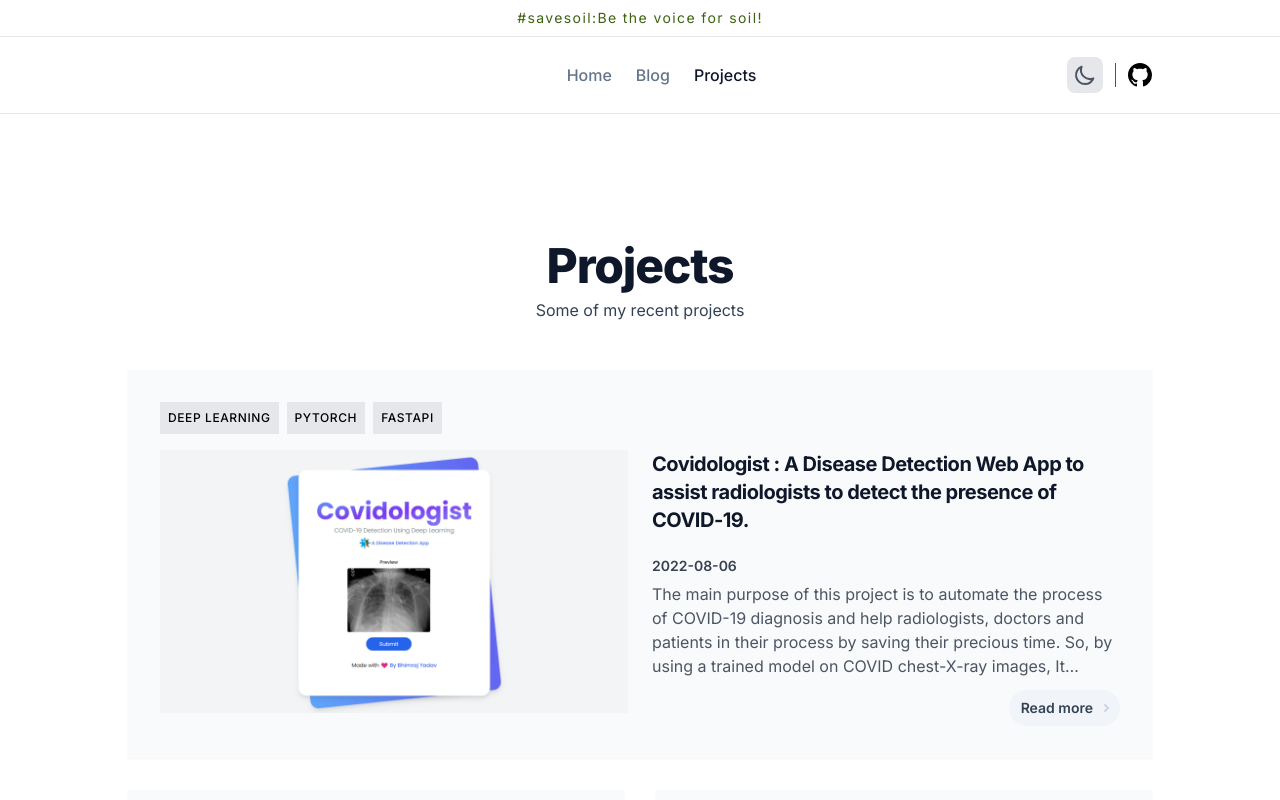
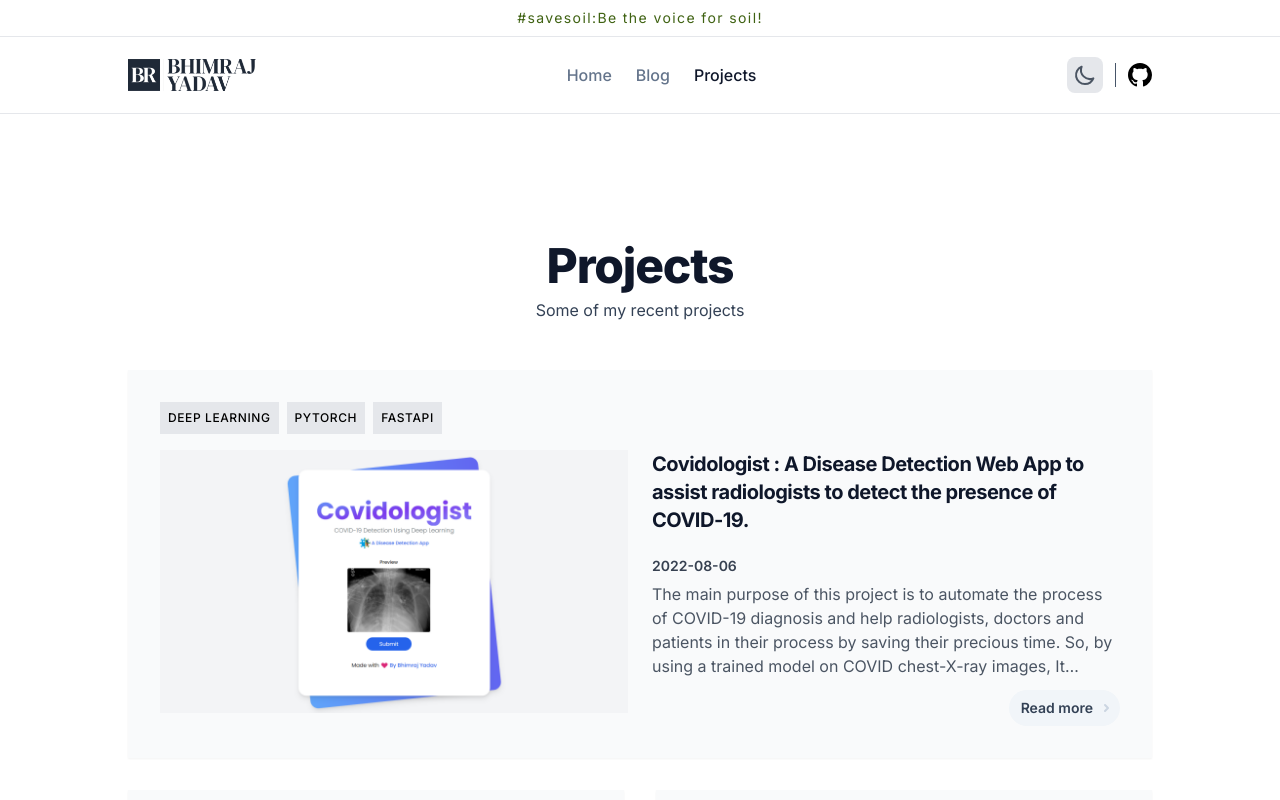
Before and after one commit to bhimrazy/bhimraj.com.np, a Next.js app: page /projects in a window 1280 px wide. Shown: the top 800 px of the page. Built offline with nearby package versions, Linux system fonts and the light colour scheme.

Commit message:
Update Logo component with fixed dimensions by removing layout

```diff
--- a/src/components/logo.tsx
+++ b/src/components/logo.tsx
@@ -6,9 +6,10 @@ export default function Logo({ site_info }: { site_info: SiteInfo }) {
     <>
       <div className="relative h-8 w-32 transition dark:hidden">
         <Image
-          className="hidden h-full w-full object-cover"
+          className="h-full w-full object-cover"
           src={site_info?.logo}
-          layout="fill"
+          width={509}
+          height={128}
           alt="Logo"
           title="Logo"
         />
@@ -17,7 +18,8 @@ export default function Logo({ site_info }: { site_info: SiteInfo }) {
         <Image
           className="h-full w-full object-cover"
           src={site_info?.logo_white}
-          layout="fill"
+          width={509}
+          height={128}
           alt="Logo"
           title="Logo"
         />
```
